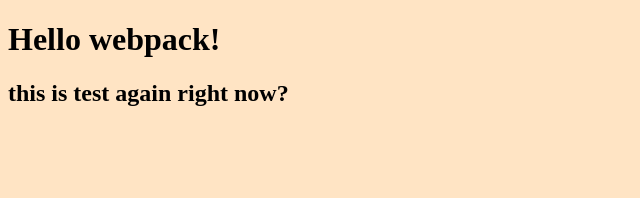
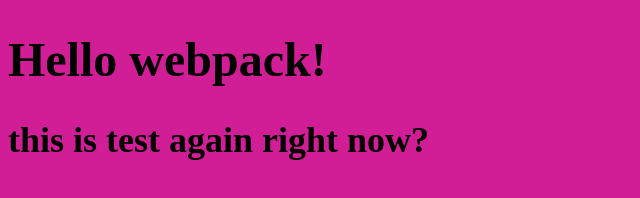
Before and after one commit to Estete9/webpack-template, a website built with webpack: page src/index.html in a window 1280 px wide. Shown: the whole page, without its empty margins (0-640 px from the left). Built offline with nearby package versions, Linux system fonts and the light colour scheme.

Commit message:
Remove autogenerated files
Removed dist directory so the user can be the first one to run the
script `npm run build`

```diff
--- a/package.json
+++ b/package.json
@@ -7,7 +7,8 @@
     "watch-jest": "jest --watch",
     "watch-webpack": "webpack --watch",
     "watch": "npm run watch-jest & npm run watch-webpack",
-    "start": "npm run build && webpack serve --open",
+    "start": "webpack serve --open",
+    "build-start": "webpack && webpack serve --open",
     "build": "webpack",
     "deploy": "gh-pages -d dist"
   },
--- a/src/style.css
+++ b/src/style.css
@@ -1,3 +1,4 @@
 body {
-  background-color: bisque;
-}
+  background-color: #d11e96;
+  font-size: 1.5rem;
+}/*# sourceMappingURL=style.css.map */
```
Also changed, not shown: dist/index.bundle.js (deleted), dist/index.js, dist/runtime.bundle.js (deleted).
